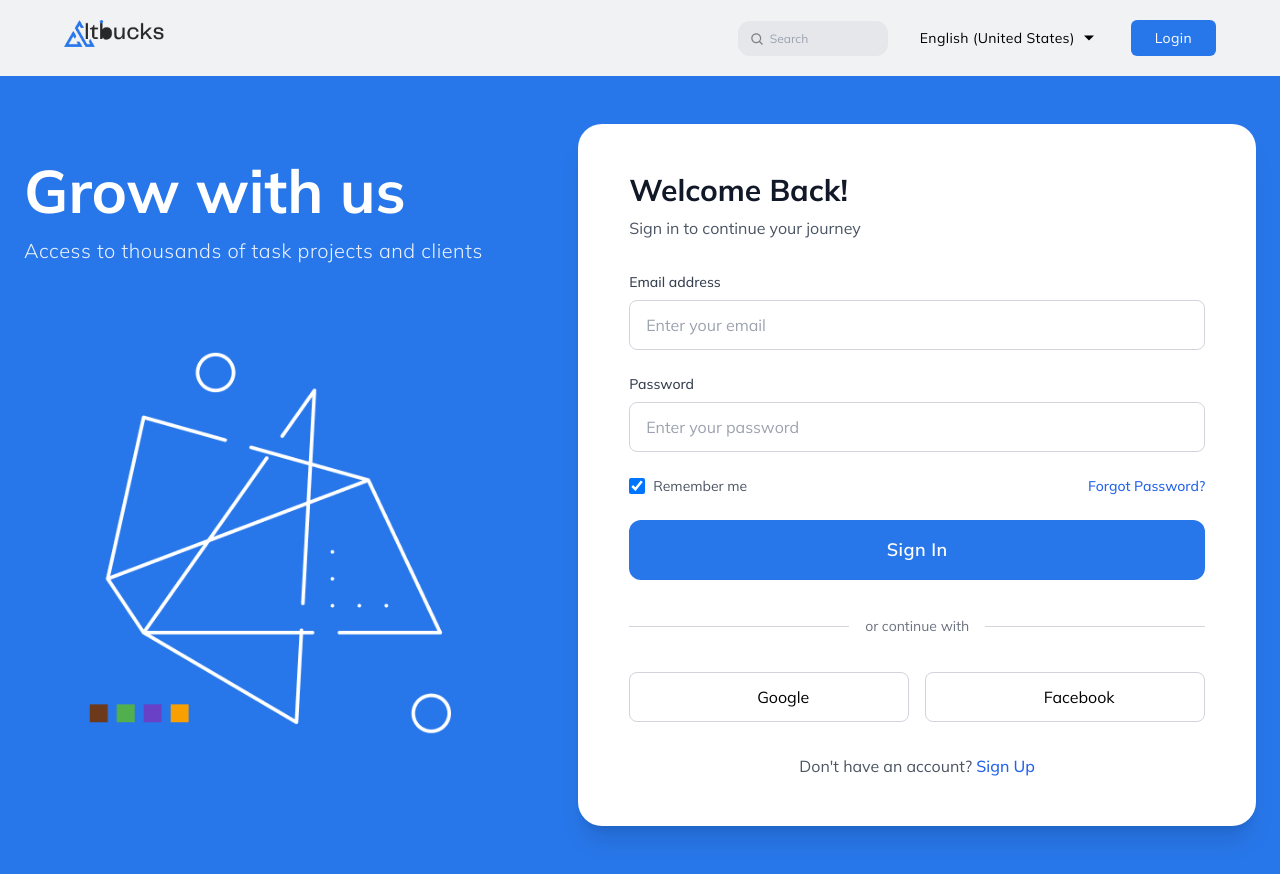
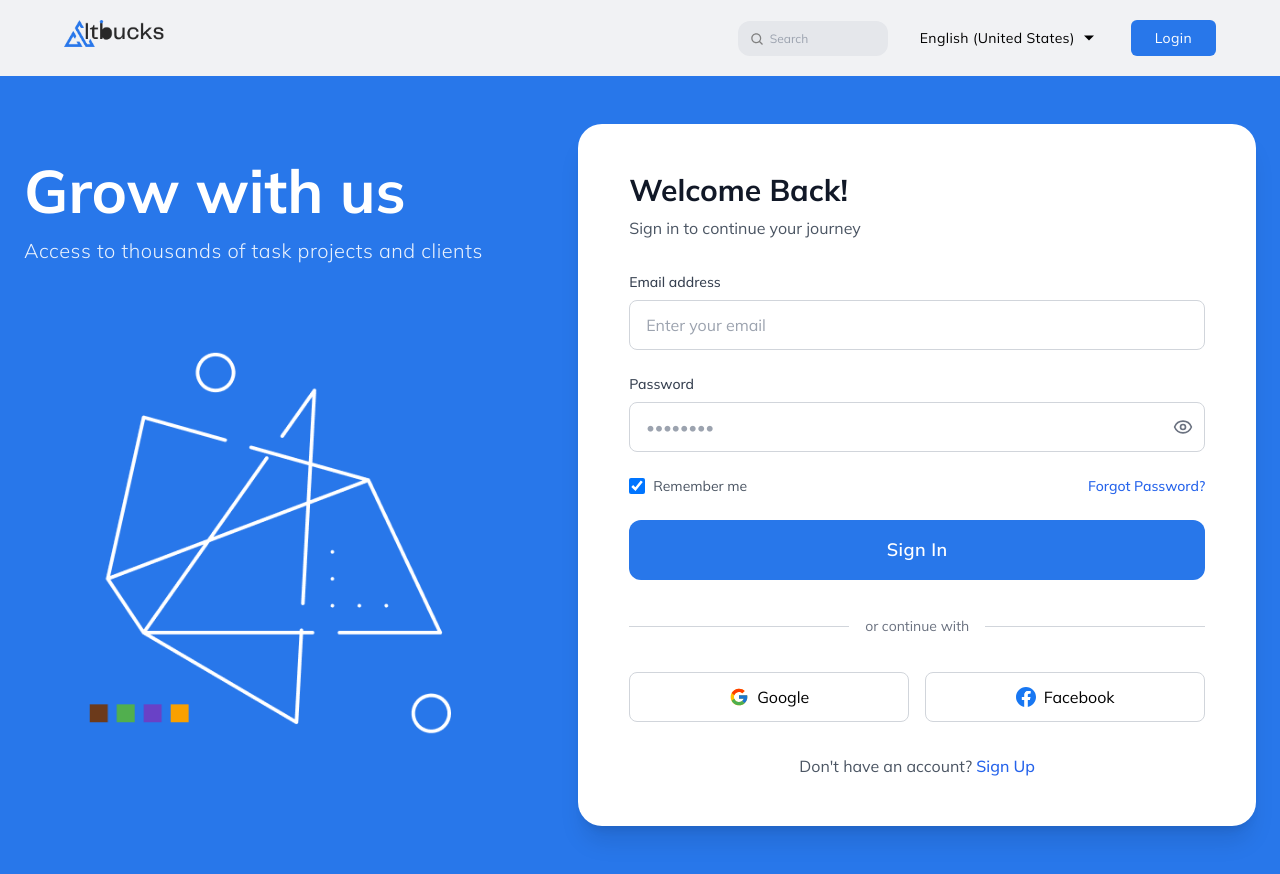
Before and after one commit to emmanueldavidson96/altbucks, a Next.js app: page /log-in in a window 1280 px wide. Built offline with nearby package versions, Linux system fonts and the light colour scheme.

Commit message:
Fix password toggle eye icons functionality

```diff
--- a/src/app/log-in/page.tsx
+++ b/src/app/log-in/page.tsx
@@ -8,12 +8,14 @@ import Link from 'next/link';
 import { useRouter } from 'next/navigation';
 import { useAuthStore } from '@/store/authStore';
 import { toast } from "react-toastify";
+import { Eye, EyeOff } from 'lucide-react';
 
 export default function Page() {
     const [email, setEmail] = useState("");
     const [password, setPassword] = useState("");
     const [loading, setLoading] = useState(false);
     const [rememberMe, setRememberMe] = useState(true);
+    const [showPassword, setShowPassword] = useState(false);
 
     const router = useRouter();
     const { login } = useAuthStore();
@@ -38,6 +40,10 @@ export default function Page() {
     const handleSocialLogin = (provider: string) => {
         console.log(`Logging in with ${provider}`);
     }
+
+    const togglePasswordVisibility = () => {
+        setShowPassword(!showPassword);
+    };
 
     return (
         <div className='min-h-screen bg-[#2877EA] overflow-x-hidden'>
@@ -93,17 +99,31 @@ export default function Page() {
                                     <label htmlFor="password" className='block text-sm font-medium text-gray-700'>
                                         Password
                                     </label>
+                                    <div className="relative">
                                         <input
                                             onChange={(e) => setPassword(e.target.value)}
-                                        type="password"
+                                            type={showPassword ? "text" : "password"}
                                             value={password}
                                             className='w-full px-3 sm:px-4 py-2.5 sm:py-3 rounded-lg border border-gray-300 focus:ring-2 focus:ring-blue-500 focus:border-blue-500 transition-all duration-200'
-                                        placeholder='Enter your password'
+                                            placeholder="••••••••"
                                             required
                                         />
+                                        <button
+                                            type="button"
+                                            onClick={togglePasswordVisibility}
+                                            className="absolute right-3 top-1/2 transform -translate-y-1/2 text-gray-500 hover:text-gray-700 focus:outline-none"
+                                            tabIndex={-1}
+                                        >
+                                            {showPassword ? (
+                                                <EyeOff className="w-5 h-5" />
+                                            ) : (
+                                                <Eye className="w-5 h-5" />
+                                            )}
+                                        </button>
+                                    </div>
                                 </div>
 
-                                {/* Remember Me & Forgot Password - Enhanced mobile layout */}
+                                {/* Remember Me & Forgot Password */}
                                 <div className='flex flex-col sm:flex-row items-start sm:items-center justify-between gap-3 sm:gap-0'>
                                     <div className='flex items-center'>
                                         <input
@@ -153,7 +173,7 @@ export default function Page() {
                                     </div>
                                 </div>
 
-                                {/* Social Login Buttons - Enhanced mobile layout */}
+                                {/* Social Login Buttons */}
                                 <div className='grid grid-cols-1 sm:grid-cols-2 gap-3 sm:gap-4'>
                                     <button
                                         type="button"
@@ -161,7 +181,22 @@ export default function Page() {
                                         className='flex items-center justify-center gap-2 px-4 py-2.5 sm:py-3 border border-gray-300 rounded-lg hover:bg-gray-50 transition-colors duration-200'
                                     >
                                         <svg className="w-5 h-5" viewBox="0 0 48 48">
-                                            {/* Google SVG path */}
+                                            <path
+                                                fill="#FFC107"
+                                                d="M43.611,20.083H42V20H24v8h11.303c-1.649,4.657-6.08,8-11.303,8c-6.627,0-12-5.373-12-12 s5.373-12,12-12c3.059,0,5.842,1.154,7.961,3.039l5.657-5.657C34.046,6.053,29.268,4,24,4C12.955,4,4,12.955,4,24s8.955,20,20,20 s20-8.955,20-20C44,22.659,43.862,21.35,43.611,20.083z"
+                                            />
+                                            <path
+                                                fill="#FF3D00"
+                                                d="M6.306,14.691l6.571,4.819C14.655,15.108,18.961,12,24,12c3.059,0,5.842,1.154,7.961,3.039 l5.657-5.657C34.046,6.053,29.268,4,24,4C16.318,4,9.656,8.337,6.306,14.691z"
+                                            />
+                                            <path
+                                                fill="#4CAF50"
+                                                d="M24,44c5.166,0,9.86-1.977,13.409-5.192l-6.19-5.238C29.211,35.091,26.715,36,24,36 c-5.202,0-9.619-3.317-11.283-7.946l-6.522,5.025C9.505,39.556,16.227,44,24,44z"
+                                            />
+                                            <path
+                                                fill="#1976D2"
+                                                d="M43.611,20.083H42V20H24v8h11.303c-0.792,2.237-2.231,4.166-4.087,5.571 c0.001-0.001,0.002-0.001,0.003-0.002l6.19,5.238C36.971,39.205,44,34,44,24C44,22.659,43.862,21.35,43.611,20.083z"
+                                            />
                                         </svg>
                                         Google
                                     </button>
@@ -171,7 +206,14 @@ export default function Page() {
                                         className='flex items-center justify-center gap-2 px-4 py-2.5 sm:py-3 border border-gray-300 rounded-lg hover:bg-gray-50 transition-colors duration-200'
                                     >
                                         <svg className="w-5 h-5" viewBox="0 0 48 48">
-                                            {/* Facebook SVG path */}
+                                            <path
+                                                fill="#1877F2"
+                                                d="M48,24C48,10.745,37.255,0,24,0S0,10.745,0,24c0,11.979,8.776,21.908,20.25,23.708v-16.77h-6.094V24h6.094v-5.288c0-6.014,3.583-9.337,9.065-9.337c2.625,0,5.372,0.469,5.372,0.469v5.906h-3.026c-2.981,0-3.911,1.85-3.911,3.75V24h6.656l-1.064,6.938H27.75v16.77C39.224,45.908,48,35.979,48,24"
+                                            />
+                                            <path
+                                                fill="#FFFFFF"
+                                                d="M33.342,30.938L34.406,24H27.75v-4.5c0-1.9,0.93-3.75,3.911-3.75h3.026V9.844s-2.747-0.469-5.372-0.469c-5.482,0-9.065,3.323-9.065,9.337V24h-6.094v6.938h6.094v16.77c1.221,0.192,2.471,0.292,3.75,0.292s2.529-0.1,3.75-0.292v-16.77h5.592z"
+                                            />
                                         </svg>
                                         Facebook
                                     </button>
--- a/src/app/sign-up-taskcreator/page.tsx
+++ b/src/app/sign-up-taskcreator/page.tsx
@@ -1,4 +1,3 @@
-
 "use client";
 
 import React, { useState } from 'react'
@@ -9,6 +8,7 @@ import Link from 'next/link';
 import { useAuthStore } from '@/store/authStore';
 import { useRouter } from 'next/navigation';
 import { toast } from 'react-toastify';
+import { Eye, EyeOff } from 'lucide-react';
 
 export default function Page() {
     const [userData, setUserData] = useState({
@@ -21,6 +21,8 @@ export default function Page() {
     });
     const [loading, setLoading] = useState(false);
     const [termsAccepted, setTermsAccepted] = useState(false);
+    const [showPassword, setShowPassword] = useState(false);
+    const [showConfirmPassword, setShowConfirmPassword] = useState(false);
 
     const router = useRouter();
     const { signuptaskcreator } = useAuthStore();
@@ -67,7 +69,6 @@ export default function Page() {
                 <div className='bg-white w-[50%] rounded-3xl px-16 py-16 flex flex-col gap-4'>
                     <h4 className='text-black tracking-wide text-2xl font-semibold'>Sign up as Task Creator</h4>
                     <form className='flex w-full flex-col gap-4' onSubmit={handleSubmit}>
-
                         <div className='flex items-center justify-between w-full'>
                             <div className='w-[45%] h-fit flex flex-col gap-2'>
                                 <label htmlFor="firstName" className='text-sm text-[#666666]'>First Name</label>
@@ -115,25 +116,53 @@ export default function Page() {
 
                         <div className='flex flex-col gap-3 w-full'>
                             <label htmlFor="password" className='text-sm text-[#666666]'>Password</label>
+                            <div className="relative">
                                 <input
                                     id="password"
-                                type="password"
+                                    type={showPassword ? "text" : "password"}
                                     onChange={(e) => setUserData({...userData, password: e.target.value})}
                                     className='w-full p-3 border rounded-md border-gray-300 text-black text-sm'
+                                    placeholder="••••••••"
                                     required
                                 />
+                                <button
+                                    type="button"
+                                    onClick={() => setShowPassword(!showPassword)}
+                                    className="absolute right-3 top-1/2 transform -translate-y-1/2 text-gray-500 hover:text-gray-700 focus:outline-none"
+                                >
+                                    {showPassword ? (
+                                        <EyeOff className="w-5 h-5" />
+                                    ) : (
+                                        <Eye className="w-5 h-5" />
+                                    )}
+                                </button>
+                            </div>
                             <p className='text-xs text-[#666666]'>Use 8 or more characters with a mix of letters, numbers & symbols</p>
                         </div>
 
                         <div className='flex flex-col gap-3 w-full'>
                             <label htmlFor="confirmPassword" className='text-sm text-[#666666]'>Confirm Password</label>
+                            <div className="relative">
                                 <input
                                     id="confirmPassword"
-                                type="password"
+                                    type={showConfirmPassword ? "text" : "password"}
                                     onChange={(e) => setUserData({...userData, confirmPassword: e.target.value})}
                                     className='w-full p-3 border rounded-md border-gray-300 text-black text-sm'
+                                    placeholder="••••••••"
                                     required
                                 />
+                                <button
+                                    type="button"
+                                    onClick={() => setShowConfirmPassword(!showConfirmPassword)}
+                                    className="absolute right-3 top-1/2 transform -translate-y-1/2 text-gray-500 hover:text-gray-700 focus:outline-none"
+                                >
+                                    {showConfirmPassword ? (
+                                        <EyeOff className="w-5 h-5" />
+                                    ) : (
+                                        <Eye className="w-5 h-5" />
+                                    )}
+                                </button>
+                            </div>
                         </div>
 
                         <div className='flex gap-3'>
--- a/src/app/sign-up/page.tsx
+++ b/src/app/sign-up/page.tsx
@@ -1,5 +1,4 @@
-
-"use client";
+'use client';
 
 import React, { useState } from 'react'
 import Header from '../components/Authentication/Header'
@@ -9,6 +8,7 @@ import Link from 'next/link';
 import { useAuthStore } from '@/store/authStore';
 import { useRouter } from 'next/navigation';
 import { toast } from 'react-toastify';
+import { Eye, EyeOff } from 'lucide-react';
 
 export default function Page() {
     const [userData, setUserData] = useState({
@@ -21,6 +21,8 @@ export default function Page() {
     });
     const [loading, setLoading] = useState(false);
     const [termsAccepted, setTermsAccepted] = useState(false);
+    const [showPassword, setShowPassword] = useState(false);
+    const [showConfirmPassword, setShowConfirmPassword] = useState(false);
 
     const router = useRouter();
     const { signup } = useAuthStore();
@@ -30,11 +32,10 @@ export default function Page() {
         setLoading(true);
 
         try {
-            // Set a timeout for the request
             const timeoutId = setTimeout(() => {
                 setLoading(false);
                 toast.error("Request timed out. Please try again.");
-            }, 15000); // 15 seconds timeout
+            }, 15000);
 
             await signup(
                 userData.email,
@@ -116,25 +117,53 @@ export default function Page() {
 
                         <div className='flex flex-col gap-3 w-full'>
                             <label htmlFor="password" className='text-sm text-[#666666]'>Password</label>
+                            <div className="relative">
                                 <input
                                     id="password"
-                                type="password"
+                                    type={showPassword ? "text" : "password"}
                                     onChange={(e) => setUserData({...userData, password: e.target.value})}
                                     className='w-full p-3 border rounded-md border-gray-300 text-black text-sm'
+                                    placeholder="••••••••"
                                     required
                                 />
+                                <button
+                                    type="button"
+                                    onClick={() => setShowPassword(!showPassword)}
+                                    className="absolute right-3 top-1/2 transform -translate-y-1/2 text-gray-500 hover:text-gray-700 focus:outline-none"
+                                >
+                                    {showPassword ? (
+                                        <EyeOff className="w-5 h-5" />
+                                    ) : (
+                                        <Eye className="w-5 h-5" />
+                                    )}
+                                </button>
+                            </div>
                             <p className='text-xs text-[#666666]'>Use 8 or more characters with a mix of letters, numbers & symbols</p>
                         </div>
 
                         <div className='flex flex-col gap-3 w-full'>
                             <label htmlFor="confirmPassword" className='text-sm text-[#666666]'>Confirm Password</label>
+                            <div className="relative">
                                 <input
                                     id="confirmPassword"
-                                type="password"
+                                    type={showConfirmPassword ? "text" : "password"}
                                     onChange={(e) => setUserData({...userData, confirmPassword: e.target.value})}
                                     className='w-full p-3 border rounded-md border-gray-300 text-black text-sm'
+                                    placeholder="••••••••"
                                     required
                                 />
+                                <button
+                                    type="button"
+                                    onClick={() => setShowConfirmPassword(!showConfirmPassword)}
+                                    className="absolute right-3 top-1/2 transform -translate-y-1/2 text-gray-500 hover:text-gray-700 focus:outline-none"
+                                >
+                                    {showConfirmPassword ? (
+                                        <EyeOff className="w-5 h-5" />
+                                    ) : (
+                                        <Eye className="w-5 h-5" />
+                                    )}
+                                </button>
+                            </div>
                         </div>
 
                         <div className='flex gap-3'>
```
Lines whose indentation alone changed are shown as unchanged.
